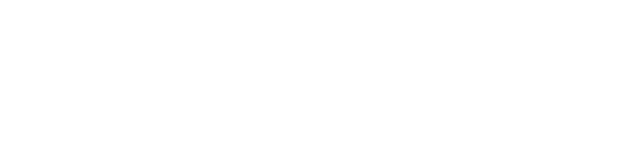
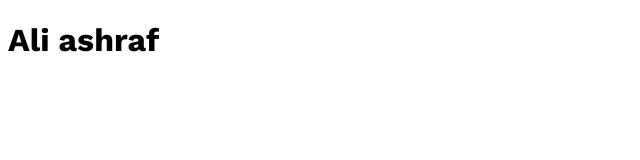
Before and after one commit to ALIASHRAFCHOWDHURY/G3-architect, a plain HTML site: page index.html in a window 1280 px wide. Shown: the whole page, without its empty margins (0-640 px from the left). Drawn offline with nearby package versions, Linux system fonts and the light colour scheme.

Commit message:
set google fonts

```diff
--- a/index.html
+++ b/index.html
@@ -4,9 +4,14 @@
         <meta charset="UTF-8">
         <meta name="viewport" content="width=device-width, initial-scale=1.0">
         <title>G3 Architects</title>
+        <link rel="stylesheet" href="style.css">
+
+
 </head>
-<body>
-        <header></header>
+<body class="work-sans-font">
+        <header>
+                <h1>Ali ashraf</h1>
+        </header>
         <main></main>
         <footer></footer>
 
--- a/style.css
+++ b/style.css
@@ -0,0 +1,7 @@
+@import url('https://fonts.googleapis.com/css2?family=Work+Sans:ital,wght@0,100..900;1,100..900&display=swap');
+.work-sans-font{
+        font-family: "Work Sans", sans-serif;
+        font-optical-sizing: auto;
+        font-weight: 400;
+        font-style: normal;
+}
```
